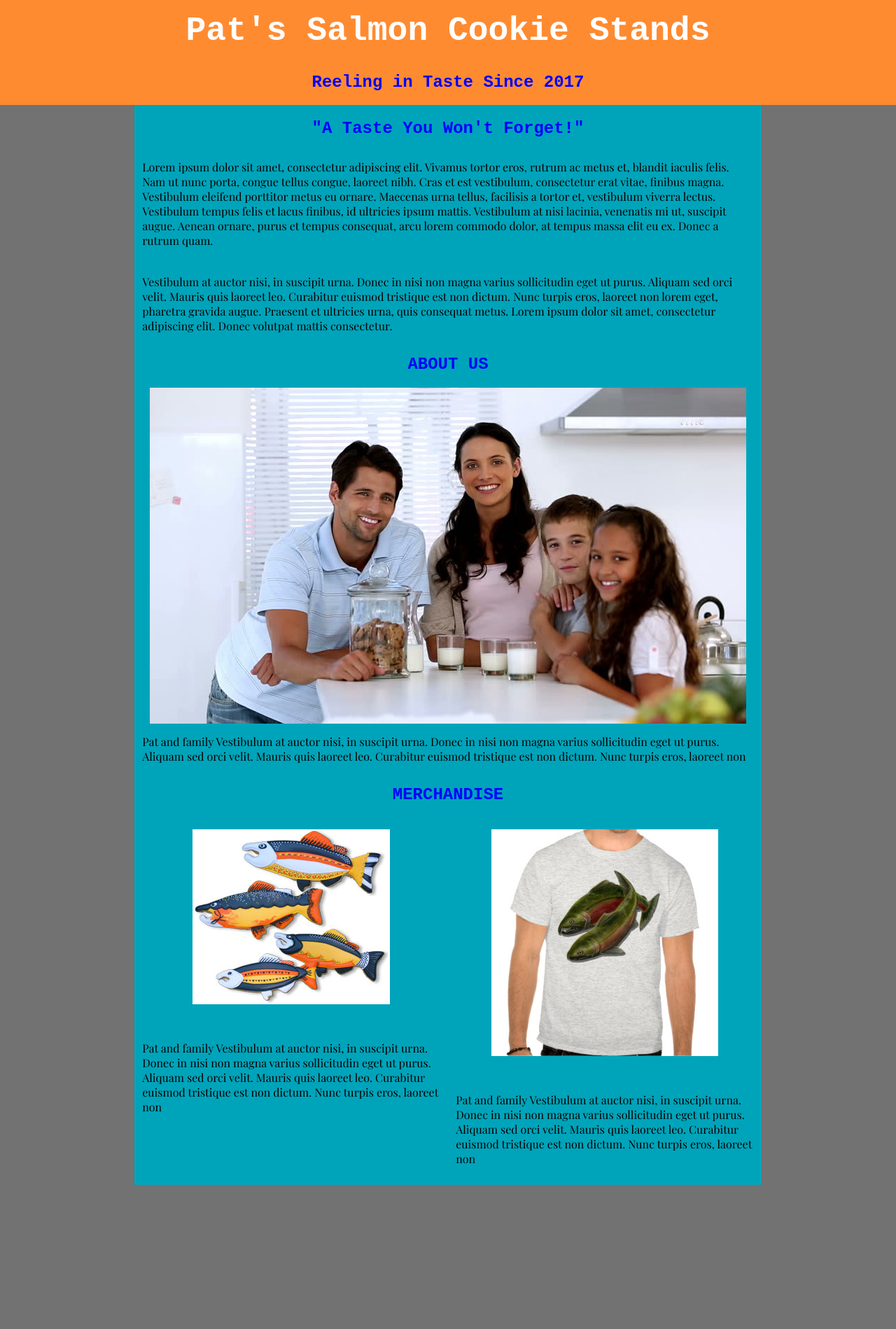
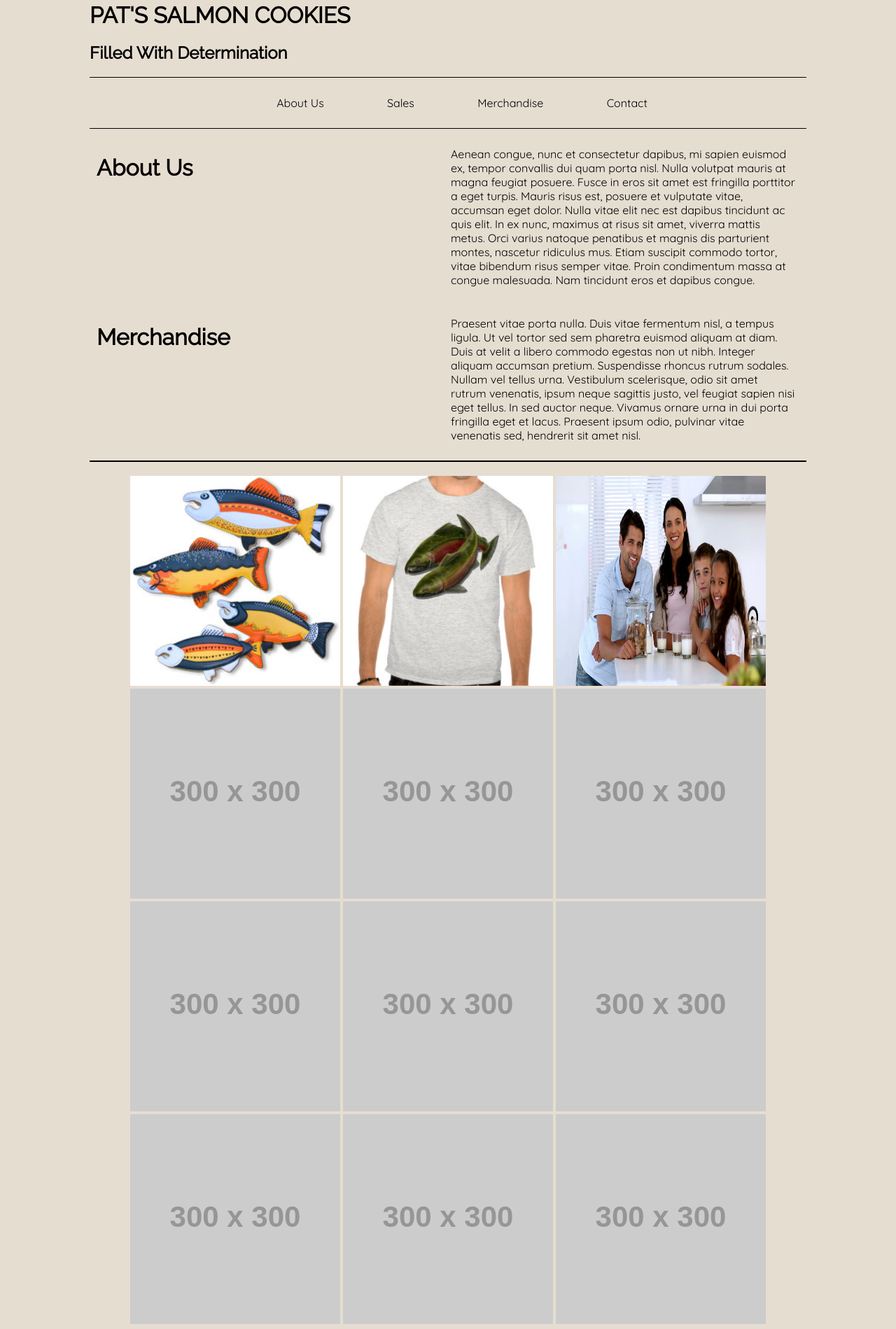
Before and after one commit to jbbd/cookie-stand, a plain HTML site: page index.html in a window 1280 px wide. Shown: the part 284-2183 px from the top of the page at 70% size. Before the commit the page ends 1977 px from the top, so only its background shows below. Drawn offline with nearby package versions, Linux system fonts and the light colour scheme; placeholder pictures from the web are drawn by us; a web font is replaced by a local one.

Commit message:
styles front page

```diff
--- a/index.html
+++ b/index.html
@@ -2,53 +2,130 @@
 <html>
 <head>
   <title>Pat's Salmon Cookie Stands</title>
-  <link rel='stylesheet' type='text/css' href='../styles/styles.css'>
-  <link href="https://fonts.googleapis.com/css?family=Playfair+Display|Shrikhand" rel="stylesheet">
+  <link rel='stylesheet' type='text/css' href='styles/styles.css'>
+  <link href="https://fonts.googleapis.com/css?family=Quicksand|Raleway" rel="stylesheet">
 </head>
 <body>
+<div class="container">
   <header>
-    <img id='salmonPic' src="../assets/salmon.png" alt="a salmon">
-    <h1>Pat's Salmon Cookie Stands</h1>
-    <h2>Reeling in Taste Since 2017</h2>
+    <div class="screen">
+      <img src="assets/salmon.png" alt="A salmon">
+      <h1>Pat's Salmon Cookies</h1>
+      <h2>Filled With Determination</h2>
+    </div>
+    <nav>
+      <ul>
+        <a href="#">
+        <li>About Us</li>
+        </a>
+        <a href="#">
+        <li>Sales</li>
+        </a>
+        <a href="#">
+        <li>Merchandise</li>
+        </a>
+        <a href="#">
+        <li>Contact</li>
+        </a>
+      </ul>
+    </nav>
   </header>
   <main>
-    <h2>"A Taste You Won't Forget!"</h2>
-    <p>Lorem ipsum dolor sit amet, consectetur adipiscing elit. Vivamus tortor eros,
-      rutrum ac metus et, blandit iaculis felis. Nam ut nunc porta, congue tellus
-      congue, laoreet nibh. Cras et est vestibulum, consectetur erat vitae, finibus
-      magna. Vestibulum eleifend porttitor metus eu ornare. Maecenas urna tellus,
-      facilisis a tortor et, vestibulum viverra lectus. Vestibulum tempus felis et
-      lacus finibus, id ultricies ipsum mattis. Vestibulum at nisi lacinia, venenatis
-      mi ut, suscipit augue. Aenean ornare, purus et tempus consequat, arcu lorem
-      commodo dolor, at tempus massa elit eu ex. Donec a rutrum quam.</p>
+    <div class="about">
+      <h2>About Us</h2>
+      <p>Aenean congue, nunc et consectetur dapibus, mi sapien euismod ex, tempor
+        convallis dui quam porta nisl. Nulla volutpat mauris at magna feugiat
+        posuere. Fusce in eros sit amet est fringilla porttitor a eget turpis.
+        Mauris risus est, posuere et vulputate vitae, accumsan eget dolor. Nulla
+        vitae elit nec est dapibus tincidunt ac quis elit. In ex nunc, maximus at
+        risus sit amet, viverra mattis metus. Orci varius natoque penatibus et
+        magnis dis parturient montes, nascetur ridiculus mus. Etiam suscipit
+        commodo tortor, vitae bibendum risus semper vitae. Proin condimentum
+        massa at congue malesuada. Nam tincidunt eros et dapibus congue.</p>
+    </div>
 
-    <p>Vestibulum at auctor nisi, in suscipit urna. Donec in nisi non magna varius
-      sollicitudin eget ut purus. Aliquam sed orci velit. Mauris quis laoreet leo.
-      Curabitur euismod tristique est non dictum. Nunc turpis eros, laoreet non
-      lorem eget, pharetra gravida augue. Praesent et ultricies urna, quis consequat
-      metus. Lorem ipsum dolor sit amet, consectetur adipiscing elit. Donec volutpat
-      mattis consectetur.</p>
-      <h2>ABOUT US</h2>
-      <img src="../assets/family.jpg" alt="A smiling family">
-      <p>Pat and family Vestibulum at auctor nisi, in suscipit urna. Donec in nisi non magna varius
-        sollicitudin eget ut purus. Aliquam sed orci velit. Mauris quis laoreet leo.
-        Curabitur euismod tristique est non dictum. Nunc turpis eros, laoreet non</p>
-      <div class="images">
-        <h2>MERCHANDISE</h2>
-        <div id="fishSchool">
-          <img src="../assets/fishies.jpg" alt="A school of fish">
-          <p>Pat and family Vestibulum at auctor nisi, in suscipit urna. Donec in nisi non magna varius
-            sollicitudin eget ut purus. Aliquam sed orci velit. Mauris quis laoreet leo.
-            Curabitur euismod tristique est non dictum. Nunc turpis eros, laoreet non</p>
-        </div>
-        <div id='fishShirt'>
-          <img src="../assets/shirt.jpg" alt='A shirt with a fish on it'>
-          <p>Pat and family Vestibulum at auctor nisi, in suscipit urna. Donec in nisi non magna varius
-            sollicitudin eget ut purus. Aliquam sed orci velit. Mauris quis laoreet leo.
-            Curabitur euismod tristique est non dictum. Nunc turpis eros, laoreet non</p>
-        </div>
-      </div>
-    <main>
+    <div class="merch">
+      <h2>Merchandise</h2>
+      <p>Praesent vitae porta nulla. Duis vitae fermentum nisl, a tempus ligula.
+        Ut vel tortor sed sem pharetra euismod aliquam at diam. Duis at velit a
+        libero commodo egestas non ut nibh. Integer aliquam accumsan pretium.
+        Suspendisse rhoncus rutrum sodales. Nullam vel tellus urna. Vestibulum
+        scelerisque, odio sit amet rutrum venenatis, ipsum neque sagittis justo,
+        vel feugiat sapien nisi eget tellus. In sed auctor neque. Vivamus ornare
+        urna in dui porta fringilla eget et lacus. Praesent ipsum odio, pulvinar
+        vitae venenatis sed, hendrerit sit amet nisl.</p>
+    </div>
+    <div class="images">
+      <img class="resize" src="assets/fishies.jpg" alt="A school of fish">
+      <img class="resize" src="assets/shirt.jpg" alt="A fish shirt">
+    <div class="gloss">
+      <a href="https://placeholder.com"><img class="resize" src="assets/family.jpg"></a>
+    </div>
+    <div class="gloss">
+      <a href="https://placeholder.com"><img src="http://via.placeholder.com/300x300"></a>
+    </div>
+    <div class="gloss">
+      <a href="https://placeholder.com"><img src="http://via.placeholder.com/300x300"></a>
+    </div>
+    <div class="gloss">
+      <a href="https://placeholder.com"><img src="http://via.placeholder.com/300x300"></a>
+    </div>
+    <div class="gloss">
+      <a href="https://placeholder.com"><img src="http://via.placeholder.com/300x300"></a>
+    </div>
+    <div class="gloss">
+      <a href="https://placeholder.com"><img src="http://via.placeholder.com/300x300"></a>
+    </div>
+    <div class="gloss">
+      <a href="https://placeholder.com"><img src="http://via.placeholder.com/300x300"></a>
+    </div>
+    <div class="gloss">
+      <a href="https://placeholder.com"><img src="http://via.placeholder.com/300x300"></a>
+    </div>
+    <div class="gloss">
+      <a href="https://placeholder.com"><img src="http://via.placeholder.com/300x300"></a>
+    </div>
+    <div class="gloss">
+      <a href="https://placeholder.com"><img src="http://via.placeholder.com/300x300"></a>
+    </div>
+
+    </div>
+
+    <div class="contact">
+      <h2>Contact</h2>
+      <p>Five main locations all over the state of Washington - and more coming soon!</p>
+      <address>
+        Pike and 1st, Washington<br>
+        Box 199 <br>
+        (123)456-7890<br>
+      </adress><br>
+      <address>
+        Capitol Hill, Washington<br>
+        Box 205<br>
+        (123)456-7890<br>
+      </address><br>
+      <address>
+        Seattle Center, Washington<br>
+        Box 306<br>
+        (123)456-7890<br>
+      </adress><br>
+      <address>
+        SeaTac Airport, Washington<br>
+        Box 407<br>
+        (123)456-7890<br>
+      </address><br>
+      <address>
+        Alki, Washington<br>
+        Box 508<br>
+        (123)456-7890<br>
+      </address><br>
+    </div>
+
+
+  </main>
+</div>
 </body>
-<footer></footer>
+<footer>
+<p id='copyright'>&copy;Jules Duro 2017<p>
+</footer>
 </html>
--- a/styles/styles.css
+++ b/styles/styles.css
@@ -1,61 +1,110 @@
-body{
-  background-color: #727272;
-  margin:0;
-}
-/*+++++++++HEADER++++++++*/
-header{
-  text-align: center;
-  background-color: #ff8b31;
-  margin: 0;
-  padding: 1.2em 0 1.2em 0;
-}
-header h2{
-  margin-bottom: 0;
+*{
+  box-sizing: border-box;
 }
 
-h1, h2{
-  font-family: 'Shrikhand', monospace;
+body{
+  margin:0;
+  padding: 0;
+  background-color: rgb(230, 221, 209);
 }
 
-h1{
-  font-size: 3em;
-  color:white;
-}
-h2{
-  color: blue;
-}
-/*+++++++++END HEADER++++++++*/
-/*+++++++++MAIN CONTENT+++++++++++*/
-main{
-  margin:0 auto;
-  text-align: center;
-  width: 70%;
-  background: #00A4ba;
-  overflow: hidden;
+.container{
+  margin:2.3rem auto 0 auto;
+  width:80%;
+  border-radius: 15px 15px 0 0;
 }
 
-p{
-  padding: .7rem;
-  margin-top: 0;
-  text-align: left;
-  font-family: 'Playfair Display', serif;
+/*h1, h2, p {
+  color:white;
+}*/
+
+h1, h2{
+  font-family: 'Raleway', sans-serif;
 }
-.images{
+
+p, li{
+  font-family: 'Quicksand', sans-serif;
+}
+
+/*NAVIGATION*/
+nav {
+  border-top: 1px solid black;
+  border-bottom: 1px solid black;
+  padding: 10px 0 10px 0;
+}
+
+nav ul{
+  text-decoration: none;
   text-align: center;
 }
-.images img{
-  padding: 1em;
-  margin-bottom: 1.3em;
+
+nav ul li{
+  display: inline;
+  margin: 0 2.7rem;
 }
-#fishSchool{
-  float:left;
+
+a{
+  text-decoration: none;
+  color: inherit;
+}
+
+/*HEADER*/
+.screen h1{
+  margin-top:0;
+  text-transform: uppercase;
+}
+
+/*BODY*/
+.about, .merch{
+  margin: 10px;
+}
+
+.about h2,
+.merch h2{
+  vertical-align: top;
+  display: inline-block;
+  font-size: 2rem;
   width: 50%;
+}
+
+.about p,
+.merch p{
+  width: 49%;
   display: inline-block;
 }
 
-#fishShirt{
-  float:left;
-  width: 50%;
+/*IMAGE COLLECTION*/
+.images{
+  border-top: 2.5px solid black;
+  padding: 20px;
+  text-align: center;
+}
+
+.images img{
+    display: inline-block;
+}
+
+/*//Opaque / price box on hover*/
+.gloss{
   display: inline-block;
 }
-/*+++++++++END MAIN CONTENT+++++++++++*/
+
+.contact{
+  border-top: 1px solid black;
+  margin-top: 10px;
+}
+
+.resize{
+  height: 300px;
+  width: 300px;
+}
+
+/*FOOTER*/
+#copyright{
+  position: absolute;
+  width: 100%;
+  background-color: rgb(23, 23, 23);
+  text-align: center;
+  color: white;
+  padding: 2rem;
+}
```
Also changed, not shown: scripts/scripts.js (+31 -13 lines).
